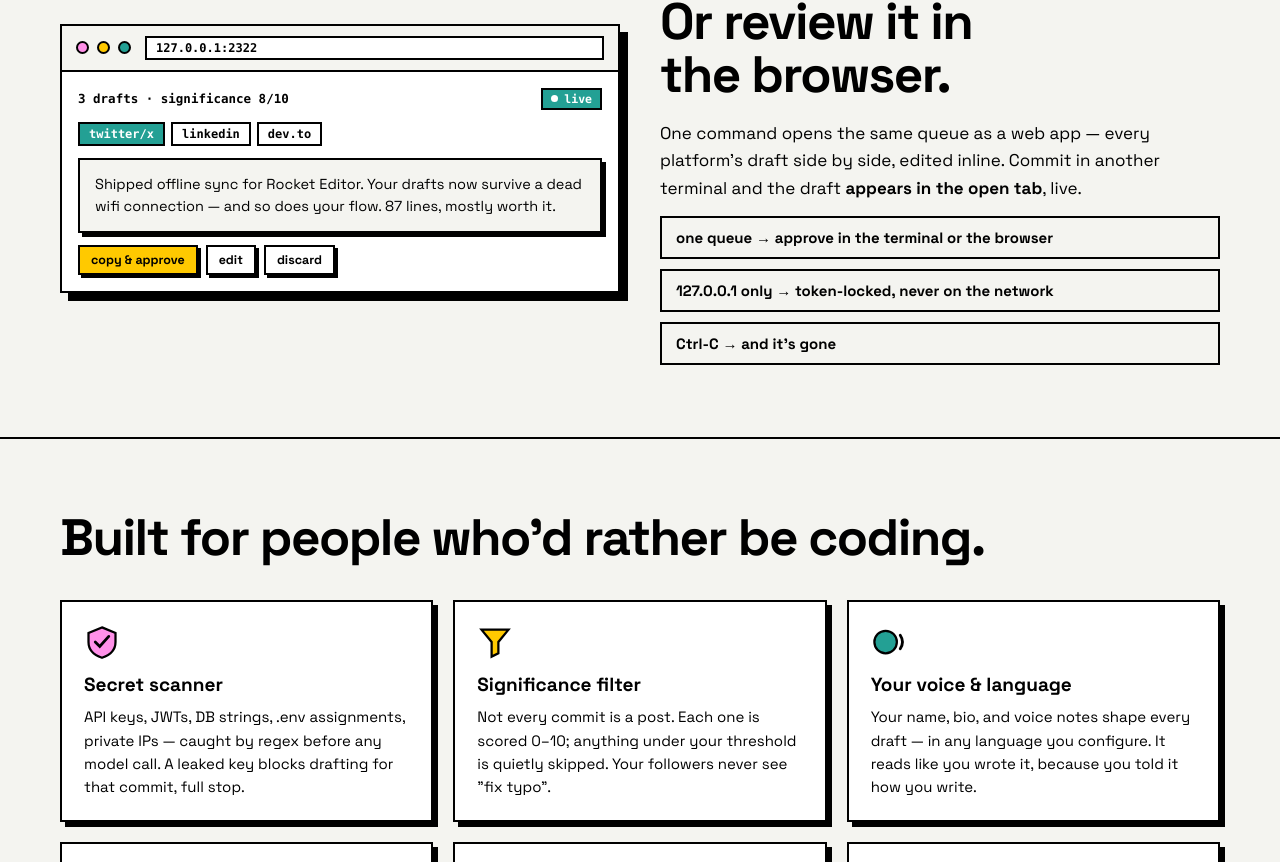
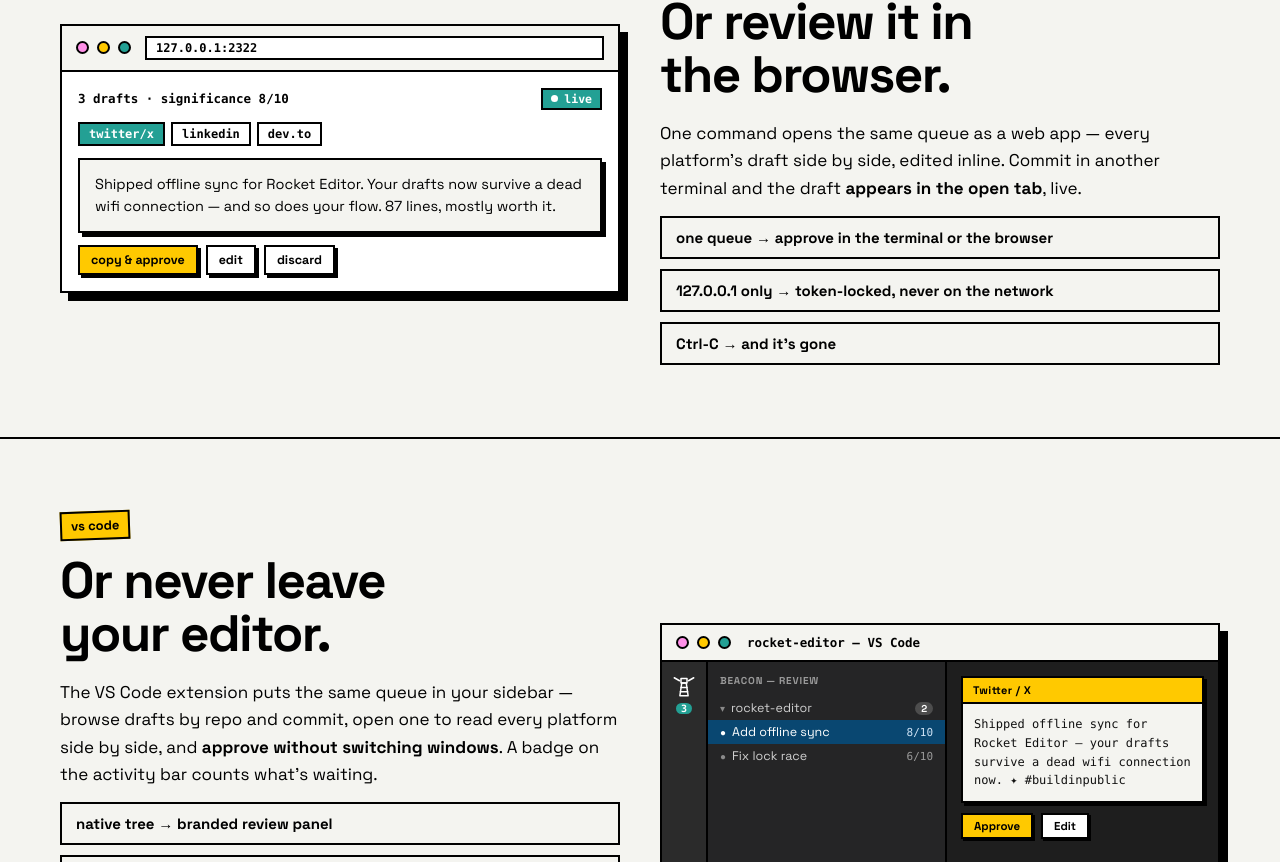
Before and after one commit to O-Midey/beacon, a Next.js app in the folder site/: page / in a window 1280 px wide. Shown: the part 1938-2800 px from the top of the page. Built offline with nearby package versions, Linux system fonts and the light colour scheme.

Commit message:
feat(site): add VS Code section to the landing page

```diff
--- a/site/app/globals.css
+++ b/site/app/globals.css
@@ -181,6 +181,33 @@ code.inline,
 .ui-acts { display: flex; gap: 8px; flex-wrap: wrap; }
 .ui-btn { border: 2px solid #000; background: #fff; font-weight: 800; font-size: 12.5px; padding: 5px 11px; box-shadow: 3px 3px 0 #000; }
 .ui-btn.pri { background: var(--y); }
+
+/* VS Code section — dark editor inside a neubrutalist frame */
+.vscode-mock { border: 2px solid #000; background: #1e1e1e; box-shadow: 8px 8px 0 #000; min-width: 0; overflow: hidden; }
+.vsbar { display: flex; gap: 8px; align-items: center; padding: 10px 14px; border-bottom: 2px solid #000; background: var(--paper); }
+.vsbar .label { font-family: var(--mono); font-size: 12.5px; font-weight: 600; margin-left: 8px; color: #000; }
+.vs-body { display: flex; min-height: 236px; }
+.vs-rail { width: 46px; background: #2b2b2b; border-right: 2px solid #000; display: flex; flex-direction: column; align-items: center; padding-top: 12px; gap: 5px; flex: none; }
+.vs-rail svg { width: 24px; height: 24px; }
+.vs-badge { background: var(--t); color: #fff; font-family: var(--mono); font-size: 10px; font-weight: 700; border-radius: 9px; padding: 0 5px; }
+.vs-tree { width: 43%; background: #252526; border-right: 2px solid #000; padding: 12px 0; color: #cfcfcf; font-size: 12.5px; min-width: 0; }
+.vs-title { font-size: 10px; letter-spacing: 0.08em; color: #9a9a9a; padding: 0 12px 9px; text-transform: uppercase; font-weight: 700; }
+.vs-row { display: flex; align-items: center; gap: 6px; padding: 4px 12px; white-space: nowrap; overflow: hidden; text-overflow: ellipsis; }
+.vs-row.sel { background: #094771; color: #fff; }
+.vs-tw, .vs-dot { color: #8a8a8a; font-size: 10px; flex: none; }
+.vs-row.sel .vs-dot { color: #fff; }
+.vs-count { margin-left: auto; background: #4d4d4d; color: #fff; border-radius: 8px; font-size: 10px; font-weight: 700; padding: 0 6px; }
+.vs-score { margin-left: auto; color: #9a9a9a; font-family: var(--mono); font-size: 11px; }
+.vs-row.sel .vs-score { color: #cfe3f5; }
+.vs-detail { flex: 1; background: #1e1e1e; padding: 14px; display: grid; gap: 10px; align-content: start; min-width: 0; }
+.vs-card { border: 2px solid #000; background: var(--paper); box-shadow: 3px 3px 0 #000; }
+.vs-card-h { background: var(--y); border-bottom: 2px solid #000; font-weight: 800; font-size: 11px; letter-spacing: 0.04em; padding: 5px 10px; color: #000; }
+.vs-card-b { padding: 11px; font-family: var(--mono); font-size: 12px; line-height: 1.55; color: #111; }
+.vs-acts { display: flex; gap: 8px; }
+.vs-btn { border: 2px solid #000; background: #fff; font-weight: 800; font-size: 11.5px; padding: 4px 11px; box-shadow: 2px 2px 0 #000; }
+.vs-btn.pri { background: var(--y); }
+.vscode-get { background: var(--dark); color: var(--paper); font-weight: 800; font-size: 14px; padding: 11px 16px; margin-top: 18px; }
+@media (max-width: 560px) { .vs-detail { display: none; } .vs-tree { width: auto; flex: 1; border-right: none; } .vs-body { min-height: 176px; } }
 
 .providers { background: #fff; }
 .providers-row { display: flex; align-items: center; gap: 14px; flex-wrap: wrap; padding-top: 44px; padding-bottom: 44px; }
--- a/site/app/page.tsx
+++ b/site/app/page.tsx
@@ -230,6 +230,73 @@ export default function LandingPage() {
           </div>
         </section>
 
+        {/* VS CODE */}
+        <section id="vscode" className="sec">
+          <div className="wrap ui-grid">
+            <div className="reveal">
+              <span className="badge" style={{ background: "var(--y)", rotate: "-2deg" }}>vs code</span>
+              <h2 className="display title-gap-sm">Or never leave your editor.</h2>
+              <p className="lede-p">
+                The VS&nbsp;Code extension puts the same queue in your sidebar — browse drafts by
+                repo and commit, open one to read every platform side by side, and{" "}
+                <strong>approve without switching windows</strong>. A badge on the activity bar
+                counts what&apos;s waiting.
+              </p>
+              <ul className="rules">
+                <li>native tree → branded review panel</li>
+                <li>live badge → drafts appear as you commit</li>
+                <li>approve → copied to your clipboard, ready to post</li>
+              </ul>
+              <a
+                className="press vscode-get"
+                href="https://marketplace.visualstudio.com/items?itemName=Omotosho.beacon-review"
+                target="_blank"
+                rel="noreferrer"
+              >
+                Get it on the Marketplace →
+              </a>
+            </div>
+
+            <div className="vscode-mock reveal" style={{ "--d": ".15s" } as React.CSSProperties}>
+              <div className="vsbar">
+                <span className="dot" style={{ background: "var(--p)" }} />
+                <span className="dot" style={{ background: "var(--y)" }} />
+                <span className="dot" style={{ background: "var(--t)" }} />
+                <span className="label">rocket-editor — VS Code</span>
+              </div>
+              <div className="vs-body">
+                <div className="vs-rail">
+                  <svg viewBox="0 0 32 32" fill="none" stroke="#fff" strokeWidth="2" strokeLinecap="round" strokeLinejoin="round" aria-hidden="true">
+                    <path d="M10 9 L3 5" />
+                    <path d="M22 9 L29 5" />
+                    <rect x="12" y="6" width="8" height="6" />
+                    <path d="M13 12 L19 12 L21.5 29 L10.5 29 Z" />
+                    <path d="M12 18 L20 18" />
+                    <path d="M11.2 23.5 L20.8 23.5" />
+                  </svg>
+                  <span className="vs-badge">3</span>
+                </div>
+                <div className="vs-tree">
+                  <div className="vs-title">Beacon — Review</div>
+                  <div className="vs-row"><span className="vs-tw">▾</span> rocket-editor<span className="vs-count">2</span></div>
+                  <div className="vs-row sel"><span className="vs-dot">●</span> Add offline sync<span className="vs-score">8/10</span></div>
+                  <div className="vs-row"><span className="vs-dot">●</span> Fix lock race<span className="vs-score">6/10</span></div>
+                </div>
+                <div className="vs-detail">
+                  <div className="vs-card">
+                    <div className="vs-card-h">Twitter / X</div>
+                    <div className="vs-card-b">Shipped offline sync for Rocket Editor — your drafts survive a dead wifi connection now. ✦ #buildinpublic</div>
+                  </div>
+                  <div className="vs-acts">
+                    <span className="vs-btn pri">Approve</span>
+                    <span className="vs-btn">Edit</span>
+                  </div>
+                </div>
+              </div>
+            </div>
+          </div>
+        </section>
+
         {/* FEATURES */}
         <section className="sec">
           <div className="wrap sec-pad">
```
